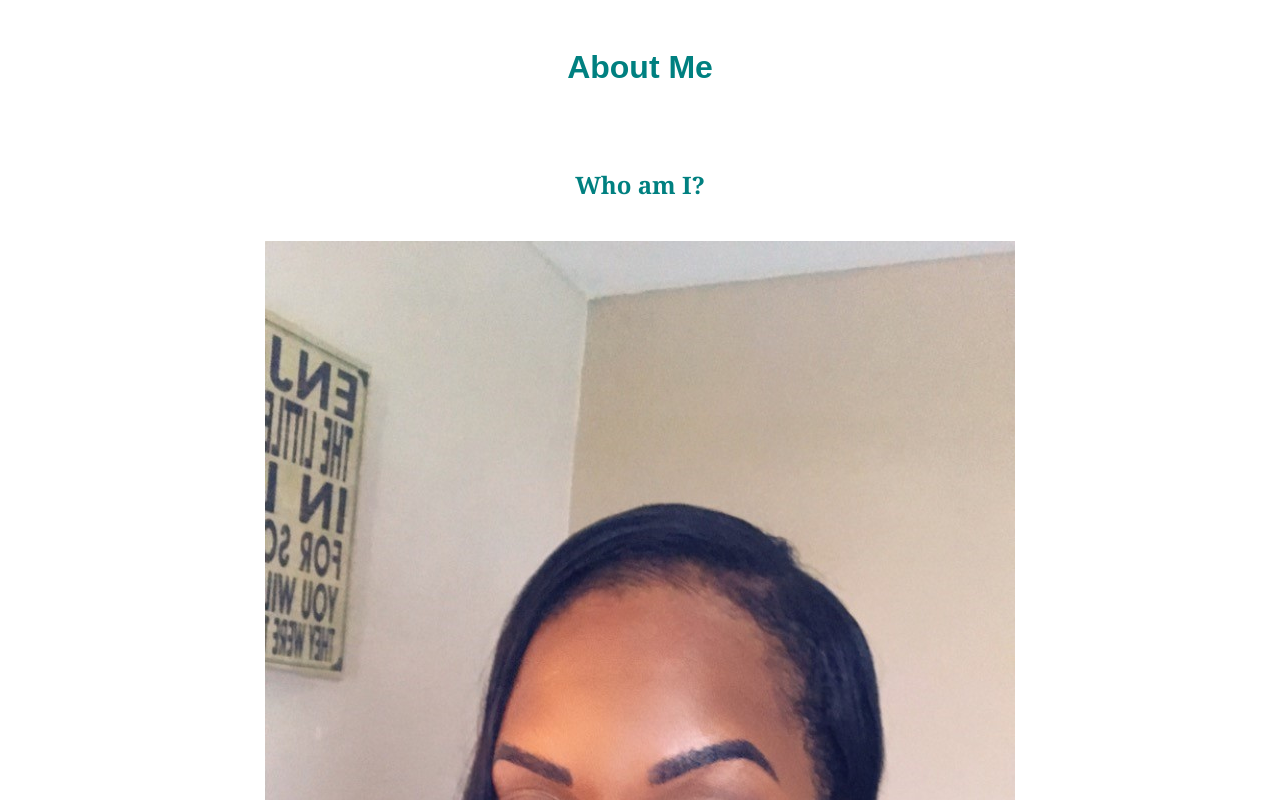
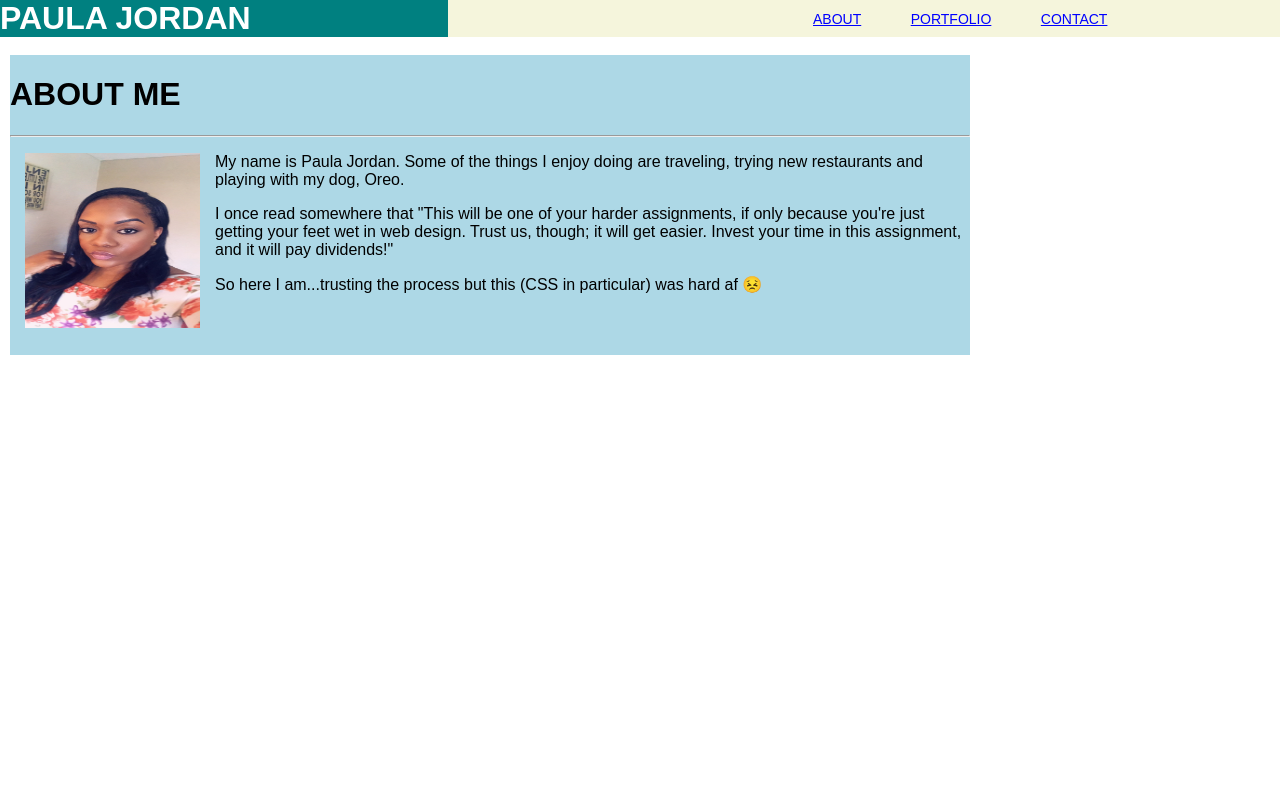
Before and after one commit to Pjae215/Basic-Portfolio, a plain HTML site: page index.html in a window 1280 px wide. Shown: the top 800 px of the page. Drawn offline with Linux system fonts and the light colour scheme.

Commit message:
final versions

```diff
--- a/assets/css/style.css
+++ b/assets/css/style.css
@@ -2,51 +2,62 @@
  * My Bio
  **/
 
- * {
-    box-sizing: border-box;
-    text-align: center;
+BODY {
+  MARGIN: 0;
+  background: #ffffff;
+  FONT-WEIGHT: 300;
   font-family: Arial, Helvetica, sans-serif;
-    font-display: #777777
+}
+.CONTAINER{
+  WIDTH: 100%;
+  margin 0;
+}
+HEADER{
+  background: beige;
 }
 
-  body {background-color: #ffffff;
-    border-color: #dddddd;
+HEADER ::after{
+  CONTENT: "";
+  DISPLAY: TABLE;
+  CLEAR: BOTH;
+}
+.NAME{
+  float: left;
+  color: WHITE;
+  background-color: teal;
+  MARGIN: 0;
+  WIDTH: 35%;
+  padding: 0;
+  vertical-align: bottom;
 }
 
-  header {
-    padding: 20px;
-    margin-bottom: 20px;
-    font-family: Georgia, 'Times New Roman', Times, serif;
-    color: teal;
-    background:#ffffff;
-    border-color: black;
+NAV{
+  FLOAT: RIGHT;
+  width: 40%;
 }
-  h2 {
-    padding: 20px;
-    margin-bottom: 20px;
-    font-family: Georgia, 'Times New Roman', Times, serif;
-    color: teal;
-    background:#ffffff;
-    border-color: black;
+
+NAV UL{
+  MARGIN: 0;
+  PADDING: 0;
+  list-style-type: NONE;
 }
-  h3 {
-    padding: 20px;
-    margin-bottom: 20px;
-    font-family: Georgia, 'Times New Roman', Times, serif;
-    color: teal;
-    background:#ffffff;
-    border-color: black;
+
+NAV li{
+  DISPLAY: INLINE-BLOCK;
+  margin-left: 45PX;
+  padding-top: 10PX;
+  position: relative;
 }
-  h4 {
-    float: left;
-    width: 33.3%;
-    padding: 20px;
-    margin-bottom: 20px;
-    font-family: Georgia, 'Times New Roman', Times, serif;
-    color: teal;
-    background:#ffffff;
-    border-color: black;
+NAV A{
+  color: blue;
+  font-size: 14PX;
 }
-  footer {background-color: #666666;
-    border-color: black;
+
+.box{
+  margin: 0 10px 0 10px;
+  width: 960px;
+  position: absolute;
+  height: 300px;
+  background: lightblue;
 }
+.
--- a/index.html
+++ b/index.html
@@ -7,35 +7,27 @@
   <link rel="stylesheet" type="text/css" href="assets/css/style.css">
 </head>
 <body>
-<header>
-    <h1>About Me</h1>
-</header>
-<div>
-    <section id ="Intro">
-        <h2>Who am I? </h2>
-        <img src = "assets/images/me.jpg" alt= "Paula Jordan">
-        <p> My name is Paula Jordan. Some of the things I like to enjoy are traveling, trying new restaurants and playing with my dog, Oreo.</p>
-    </section>
 
-    <section id="Contact">
-        <h3>Contact Info</h3>
-            <a href = "contact.html"></a> alt= "Contact Info"
-            <ul>
-                <LI><strong>EMAIL:</strong> <a href="mailto:pjae215@gmail.com?Subject=Hi%20Paula" > "pjae215@gmail.com"</a></LI>
-                <li><strong>GITHUB:</strong> <A href="https://github.com/Pjae215"> GitHub Pjae215</a></li>
-                <li><strong>Portfolio:</strong> <a href="portfolio.html"> Coming Soon</a></li>
-            </ul>
-    </section>
-    <section id="Pics">
-        <h4>Portfolio</h4>
-            <a href="portfolio.html"></a> alt= "Portfolio"
-
-        <img src ="assets/images/Oreo.jpg" alt= "Oreo">
-        <img src="assets/images/CinderHouse.jpg" alt= "Cinder House">
-        <img src="assets/images/GullfossFalls.jpg" alt="Iceland Gullfoss Falls">
-
-    </section>
-
+<HEADER>
+    <DIV CLASS="CONTAINER">
+        <H1 CLASS="NAME">PAULA JORDAN</H1>
+        <NAV>
+            <UL>
+                <LI><A HREF="INDEX.HTML">ABOUT</A></LI>
+                <LI><A HREF="PORTFOLIO.HTML">PORTFOLIO</A></LI>
+                <LI><A HREF="CONTACT.HTML">CONTACT</A></LI>
+            </UL>
+        </NAV>
+    </div>
+</HEADER>
+  <br>
+<div class= "box" >
+<h1>ABOUT ME</h1>
+<hr>
+<p><img style="padding: 0 15px; float: left;" src = "assets/images/me.jpg" alt= "Paula Jordan" width="175" height="175">
+My name is Paula Jordan. Some of the things I enjoy doing are traveling, trying new restaurants and playing with my dog, Oreo.</p>
+<p> I once read somewhere that "This will be one of your harder assignments, if only because you're just getting your feet wet in web design. Trust us, though; it will get easier. Invest your time in this assignment, and it will pay dividends!"</p>
+<p>So here I am...trusting the process but this (CSS in particular) was hard af 😣</p>
 </div>
 
 </body>
```
Also changed, not shown: contact.html (+26 -5 lines), portfolio.html (+30 -7 lines). Lines whose indentation alone changed are shown as unchanged.
